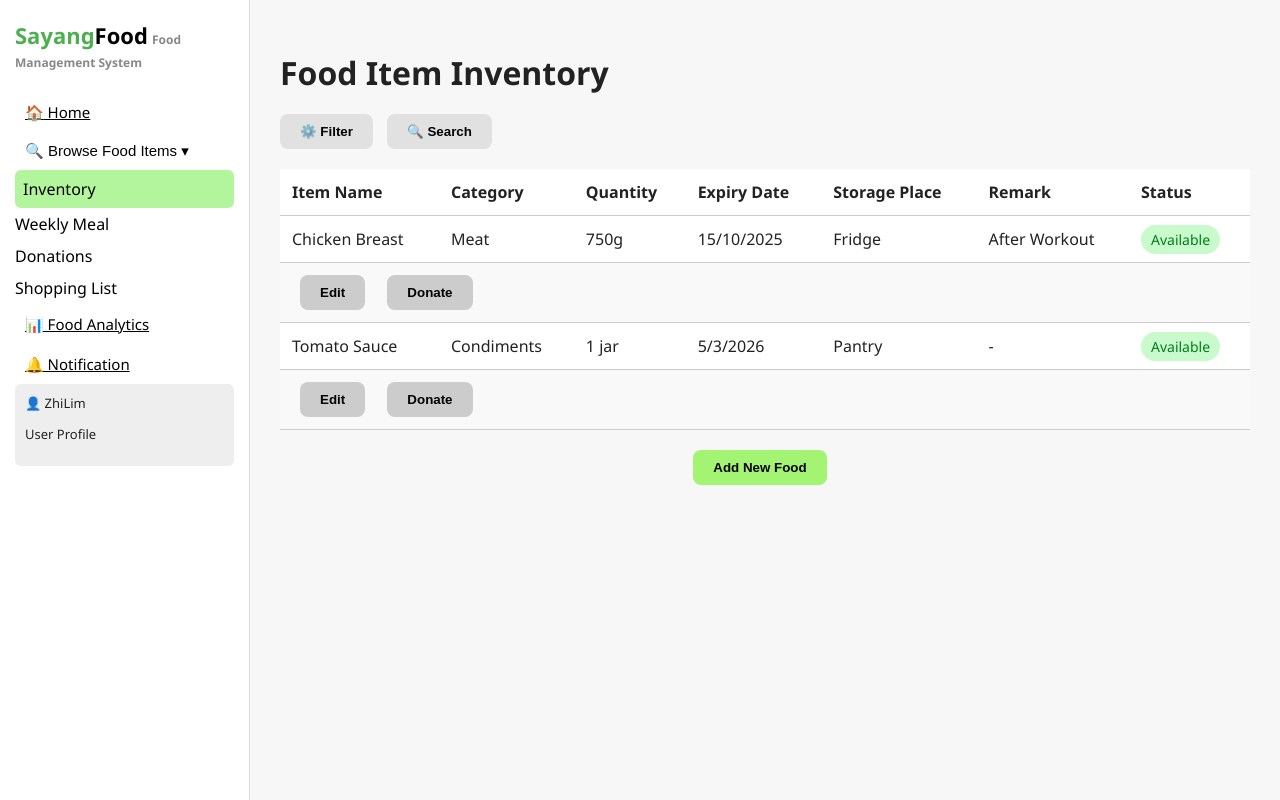
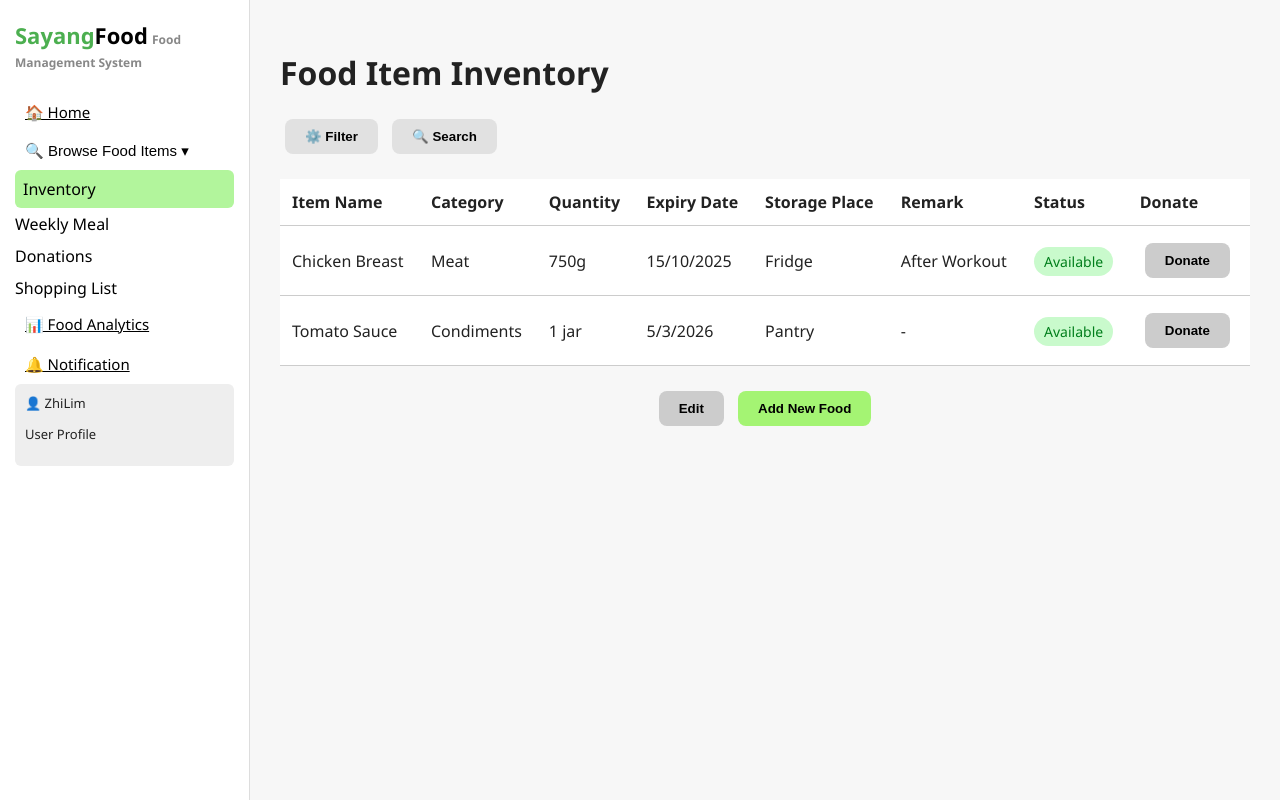
Before and after one commit to XinYou0910/SayangFood, a PHP site: page /inventory_list.html in a window 1280 px wide. Run offline with PHP 8.4, Linux system fonts and the light colour scheme.

Commit message:
Change edit button and donate place

```diff
--- a/inventory.css
+++ b/inventory.css
@@ -35,7 +35,6 @@ nav {
   display: flex;
   flex-direction: column;
 }
-
 .nav-item,
 .dropdown-btn {
   background: none;
@@ -81,7 +80,7 @@ h1 {
 }
 .btn {
   padding: 10px 20px;
-  margin-right: 10px;
+  margin: 5px;
   border: none;
   border-radius: 8px;
   background-color: #e1e1e1;
@@ -119,14 +118,3 @@ h1 {
   background-color: #c9facc;
   color: #007e1b;
 }
-
-.actions-row {
-  background-color: #f9f9f9;
-}
-.action-buttons {
-  text-align: right;
-  padding: 10px 20px;
-}
-.action-buttons .btn {
-  margin-left: 8px;
-}
--- a/inventory_list.html
+++ b/inventory_list.html
@@ -14,7 +14,7 @@
         <span class="slogan">Food Management System</span>
       </div>
       <nav>
-        <a href="#" class="nav-item"><span>🏠</span> Home</a>
+        <a href="#" class="nav-item">🏠 Home</a>
         <div class="nav-section">
           <button class="dropdown-btn">🔍 Browse Food Items ▾</button>
           <div class="dropdown-container">
@@ -51,6 +51,7 @@
               <th>Storage Place</th>
               <th>Remark</th>
               <th>Status</th>
+              <th>Donate</th>
             </tr>
           </thead>
           <tbody>
@@ -62,14 +63,8 @@
               <td>Fridge</td>
               <td>After Workout</td>
               <td><span class="status available">Available</span></td>
+              <td><button class="btn secondary">Donate</button></td>
             </tr>
-            <tr class="actions-row">
-              <td colspan="7" class="action-buttons">
-                <button class="btn secondary">Edit</button>
-                <button class="btn secondary">Donate</button>
-              </td>
-            </tr>
-
             <tr>
               <td>Tomato Sauce</td>
               <td>Condiments</td>
@@ -78,16 +73,12 @@
               <td>Pantry</td>
               <td>-</td>
               <td><span class="status available">Available</span></td>
-            </tr>
-            <tr class="actions-row">
-              <td colspan="7" class="action-buttons">
-                <button class="btn secondary">Edit</button>
-                <button class="btn secondary">Donate</button>
-              </td>
+              <td><button class="btn secondary">Donate</button></td>
             </tr>
           </tbody>
         </table>
         <div class="center">
+          <button class="btn secondary">Edit</button>
           <button class="btn add-new">Add New Food</button>
         </div>
       </div>
```
